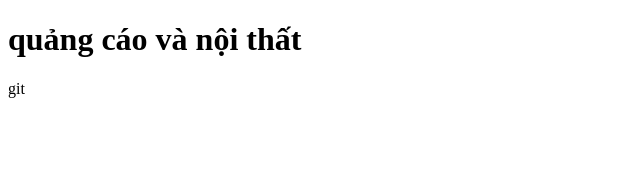
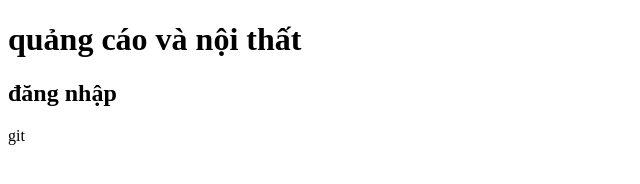
Before and after one commit to bon265/noithatvaquangcao, a plain HTML site: page index.html in a window 1280 px wide. Shown: the whole page, without its empty margins (0-640 px from the left). Drawn offline with Linux system fonts and the light colour scheme.

Commit message:
mới sửa

```diff
--- a/index.html
+++ b/index.html
@@ -7,5 +7,7 @@
 </head>
 <body>
     <h1>quảng cáo và nội thất</h1>
+    <h2>đăng nhập</h2>
+
 </body>
 </html>git
```
